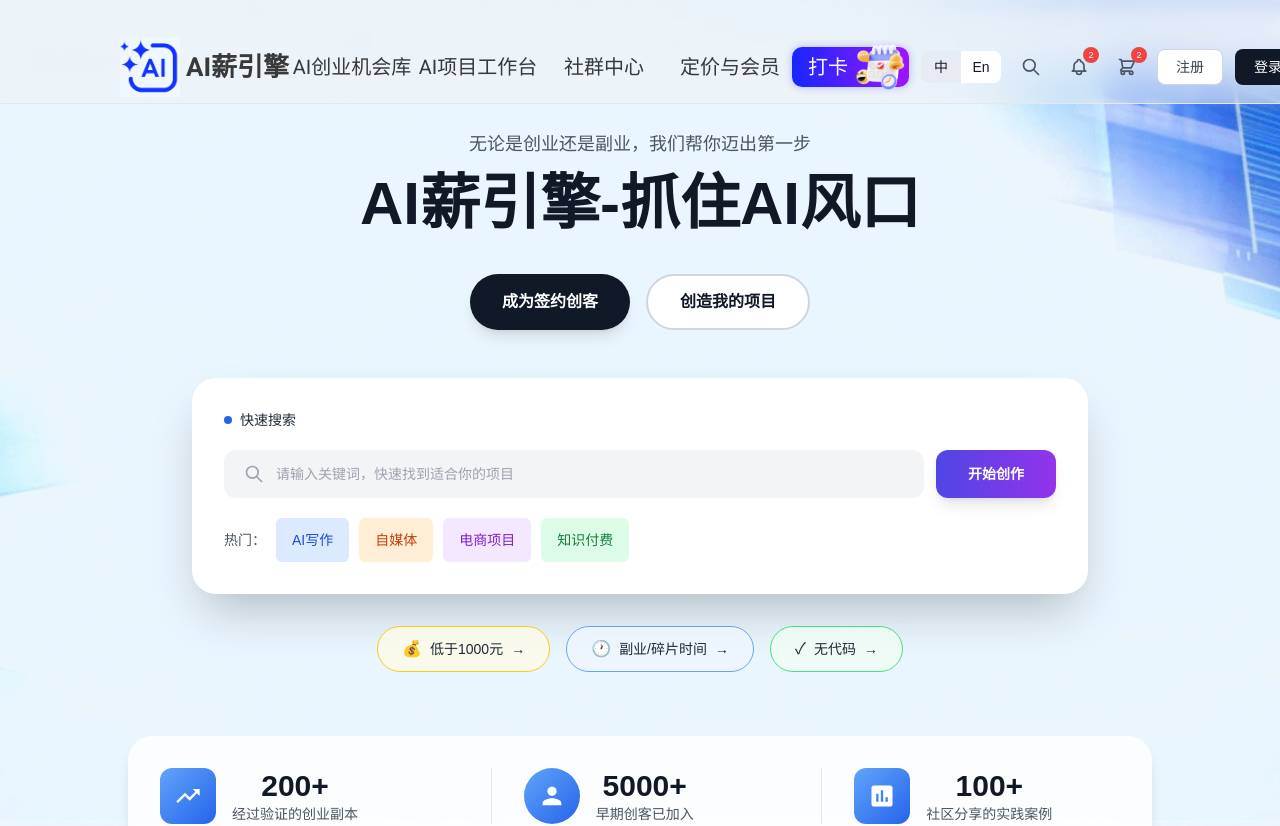
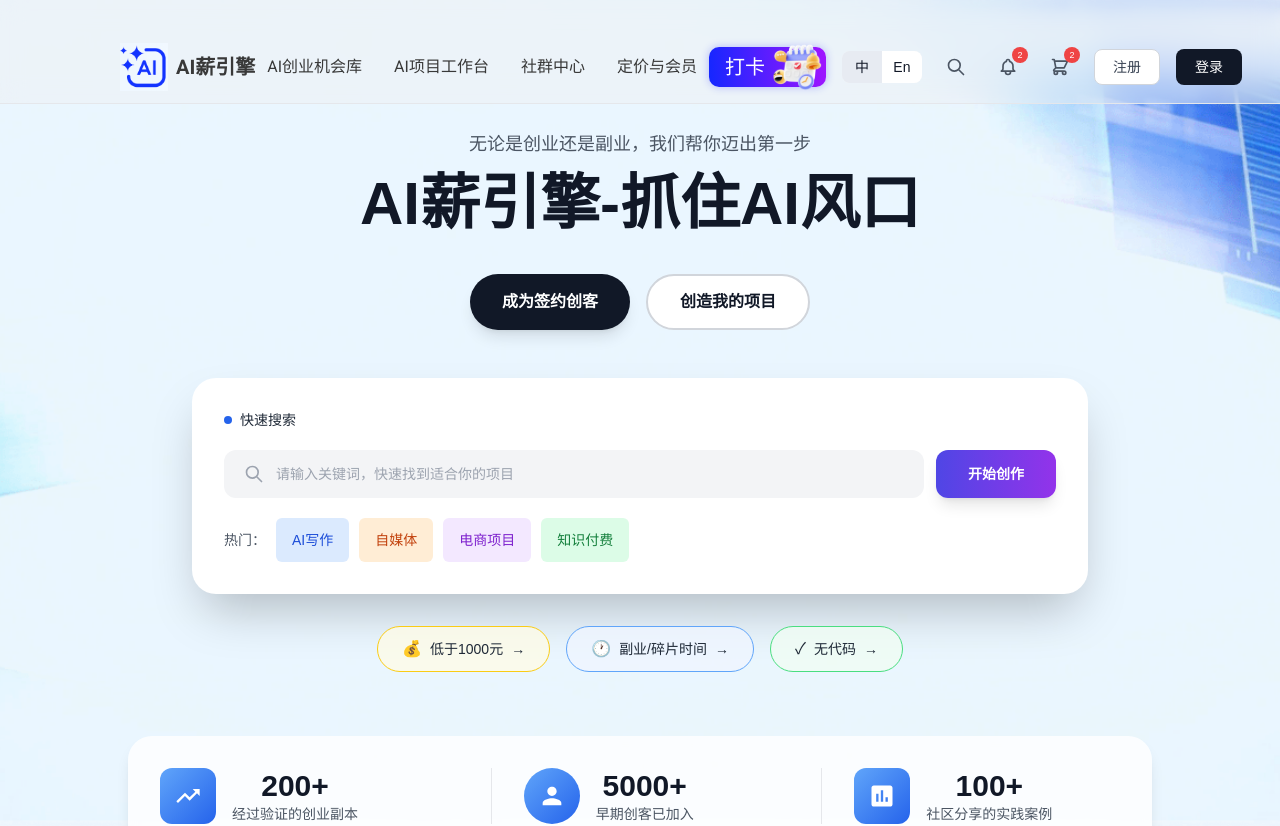
Before and after one commit to pikecode/aisalaryengine, a Vue app: page / in a window 1280 px wide. Shown: the top 826 px of the page. Built offline with nearby package versions, Linux system fonts and the light colour scheme.

Commit message:
fix: 根据视觉参考调整头部布局
- Logo尺寸: 移动端32px, PC端48px
- 品牌名字体: 移动端14px, PC端20px
- 导航菜单字体: 16px, 增加间距
- 右侧按钮间距: 移动端0.5rem, PC端1rem
- 移除导航链接固定宽高，自适应内容

```diff
--- a/src/components/common/AppHeader.vue
+++ b/src/components/common/AppHeader.vue
@@ -155,20 +155,20 @@ const handleCart = () => {
 .logo-section {
   display: flex;
   align-items: center;
-  gap: 0.375rem;
+  gap: 0.5rem;
   flex-shrink: 0;
 }
 
 .logo-image {
-  width: 40px;
-  height: 40px;
+  width: 32px;
+  height: 32px;
   flex-shrink: 0;
 }
 
 @media (min-width: 768px) {
   .logo-image {
-    width: 60px;
-    height: 60px;
+    width: 48px;
+    height: 48px;
   }
 }
 
@@ -178,15 +178,13 @@ const handleCart = () => {
   font-family: Roboto, sans-serif;
   font-weight: 700;
   line-height: 24px;
-  font-size: 1rem;
+  font-size: 0.875rem;
   text-align: left;
-  width: 104px;
-  height: 24px;
 }
 
 @media (min-width: 768px) {
   .brand-text {
-    font-size: 26px;
+    font-size: 20px;
   }
 }
 
@@ -194,7 +192,7 @@ const handleCart = () => {
 .nav-desktop {
   display: none;
   align-items: center;
-  gap: 0.125rem;
+  gap: 0.5rem;
 }
 
 @media (min-width: 768px) {
@@ -204,18 +202,16 @@ const handleCart = () => {
 }
 
 .nav-link {
-  padding: 0.5rem;
+  padding: 0.5rem 0.75rem;
   border-radius: 0.5rem;
   font-weight: 400;
   color: #393939;
   transition: all 0.2s;
   white-space: nowrap;
   font-family: Roboto, sans-serif;
-  font-size: 20px;
+  font-size: 16px;
   line-height: 24px;
   text-align: center;
-  width: 124px;
-  height: 24px;
   display: flex;
   align-items: center;
   justify-content: center;
@@ -235,12 +231,12 @@ const handleCart = () => {
 .actions-container {
   display: flex;
   align-items: center;
-  gap: 0.25rem;
+  gap: 0.5rem;
 }
 
 @media (min-width: 768px) {
   .actions-container {
-    gap: 0.75rem;
+    gap: 1rem;
   }
 }
 
```
